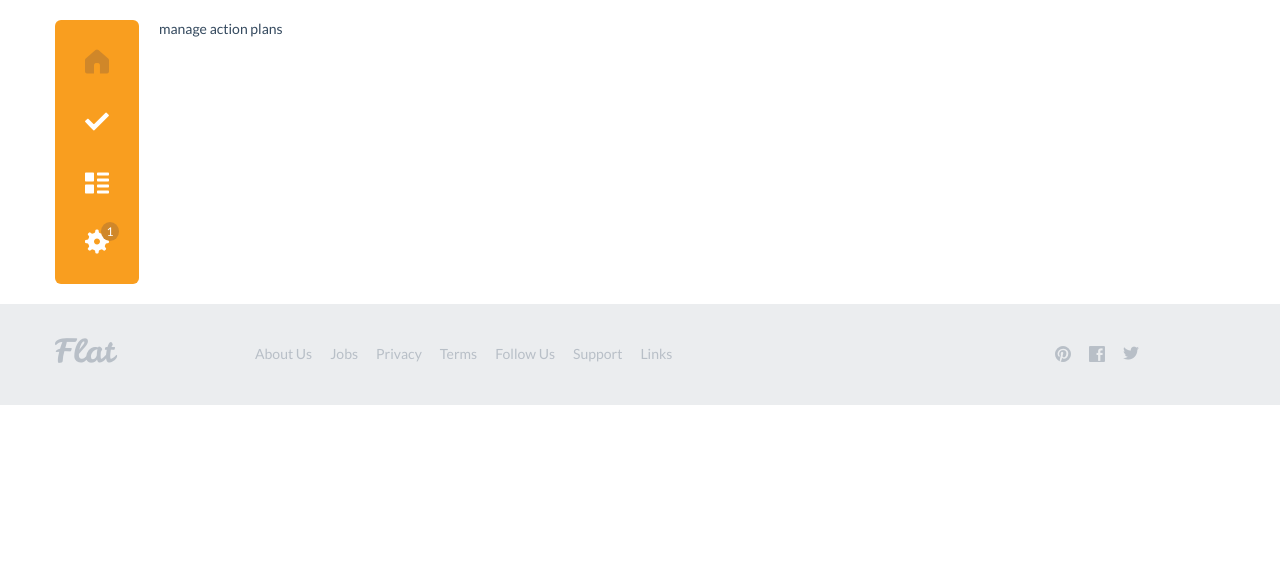
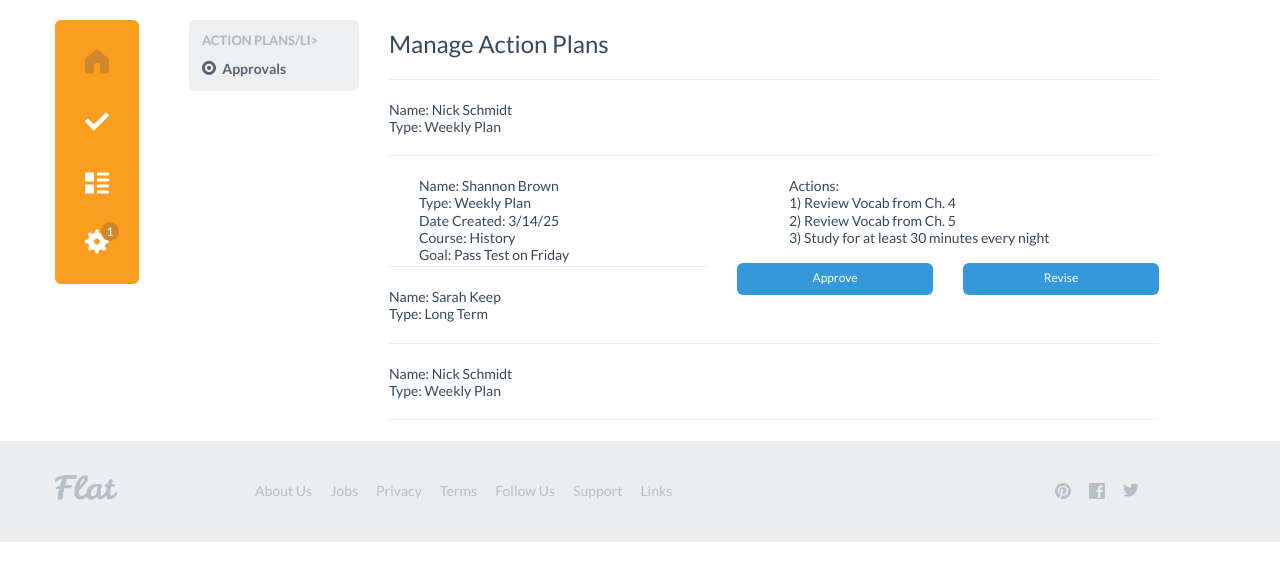
Before and after one commit to JackMcGrath/Zerebral-Rewards, a Django app: template zerebralweb/templates/teachers/actionplans/manage_plans.html in a window 1280 px wide. Shown: the part 80-661 px from the top of the page. Run offline with Django 3.2, Linux system fonts and the light colour scheme; the template is opened without the code that fills it, so the values that code supplies are empty; some libraries are stand-ins or nearby versions.

Commit message:
Work on manage action plans template.

```diff
--- a/zerebralweb/templates/teachers/actionplans/manage_plans.html
+++ b/zerebralweb/templates/teachers/actionplans/manage_plans.html
@@ -1,5 +1,44 @@
 {% extends "teachers/base.html" %}
 
 {% block content %}
-manage action plans
+    <div class='row'>
+        {% include "teachers/actionplans/partial_actionplans_navigation.html" %}
+        <div class='span8'>
+            <h6>Manage Action Plans</h6>
+            <hr>
+            <div class='ap'>
+            Name: Nick Schmidt<br>
+            Type: Weekly Plan
+            </div>
+            <hr>
+            <div class='ap'>
+                <span class='span4'>
+                    Name: Shannon Brown<br>
+                    Type: Weekly Plan<br>
+                    Date Created: 3/14/25<br>
+                    Course: History<br>
+                    Goal: Pass Test on Friday
+                </span>
+                <span>
+                    Actions:<br>
+                    1) Review Vocab from Ch. 4<br>
+                    2) Review Vocab from Ch. 5<br>
+                    3) Study for at least 30 minutes every night
+                </span>
+                <a href='#fakelink' class='span2 btn btn-mini add-goal-btn btn-info'>Revise</a>
+                <a href='#fakelink' class='span2 btn btn-mini add-goal-btn btn-info'>Approve</a>
+            </div>
+            <hr>
+            <div class='ap'>
+            Name: Sarah Keep<br>
+            Type: Long Term
+            </div>
+            <hr>
+            <div classs='ap'>
+            Name: Nick Schmidt<br>
+            Type: Weekly Plan
+            </div>
+            <hr>
+        </div>
+    </div>
 {% endblock %}
--- /dev/null
+++ b/zerebralweb/templates/teachers/actionplans/partial_actionplans_navigation.html
@@ -0,0 +1,10 @@
+<div class="span2">
+    <ul class="nav nav-list nav-list-vivid">
+        <li class="nav-header">Action Plans/li>
+        <li><a href="/teachers/actionplans">
+              <span class="fui-radio-checked">&nbsp;</span>
+            Approvals
+          </a>
+        </li>
+    </ul>
+</div>
```
